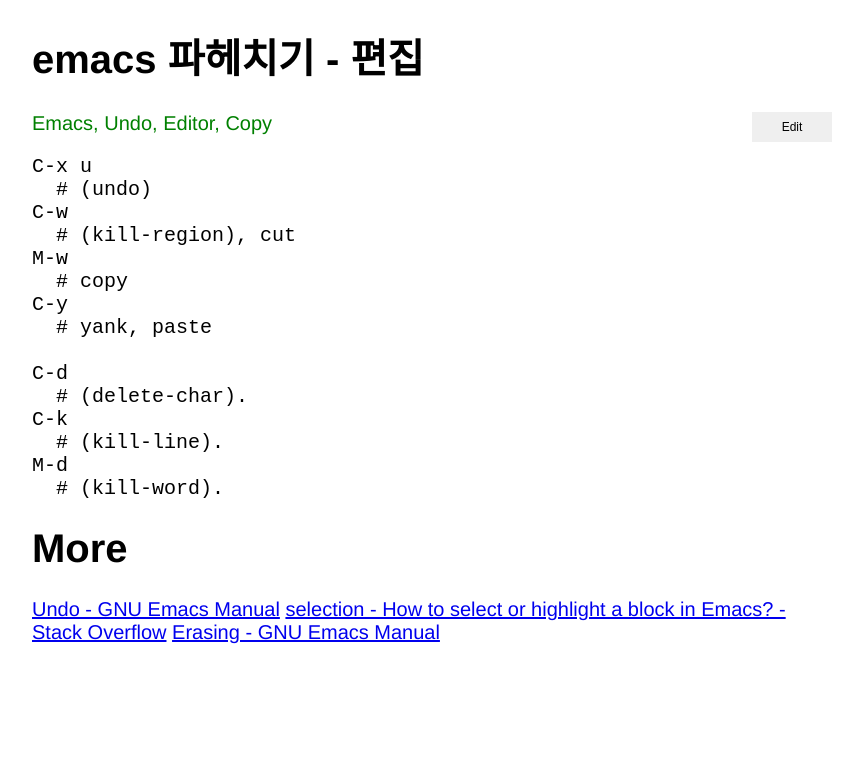
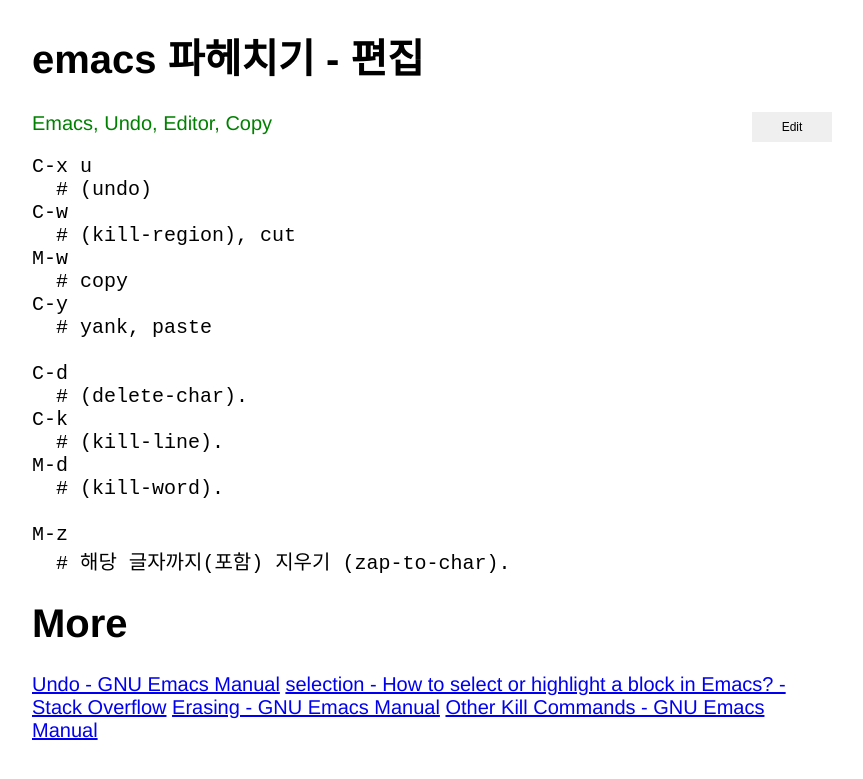
Before and after one commit to xiote/20200810_xiote.github.io, a Jekyll site: the page built from _posts/2020-07-21-15-59-06.md, in a window 1280 px wide. Shown: the top 779 px of the page, without its empty margins (208-1071 px from the left). Built offline with Jekyll 4.4.1, drawn with Linux system fonts in a browser that asks for light colours.

Commit message:
Update 2020-07-21-15-59-06.md

````diff
--- a/_posts/2020-07-21-15-59-06.md
+++ b/_posts/2020-07-21-15-59-06.md
@@ -20,9 +20,13 @@
   # (kill-line).
 M-d
   # (kill-word).
+
+M-z
+  # 해당 글자까지(포함) 지우기 (zap-to-char).
 ```
 
 # More
 [Undo - GNU Emacs Manual](https://www.gnu.org/software/emacs/manual/html_node/emacs/Undo.html#fn-1)
 [selection - How to select or highlight a block in Emacs? - Stack Overflow](https://stackoverflow.com/questions/657672/how-to-select-or-highlight-a-block-in-emacs)
 [Erasing - GNU Emacs Manual](https://www.gnu.org/software/emacs/manual/html_node/emacs/Erasing.html)
+[Other Kill Commands - GNU Emacs Manual](https://www.gnu.org/software/emacs/manual/html_node/emacs/Other-Kill-Commands.html)
````
